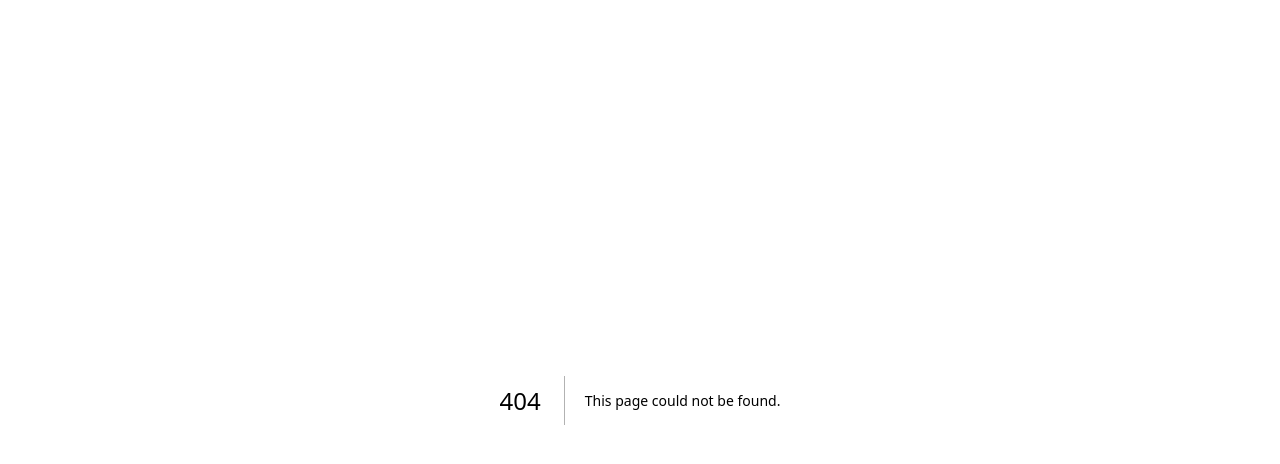
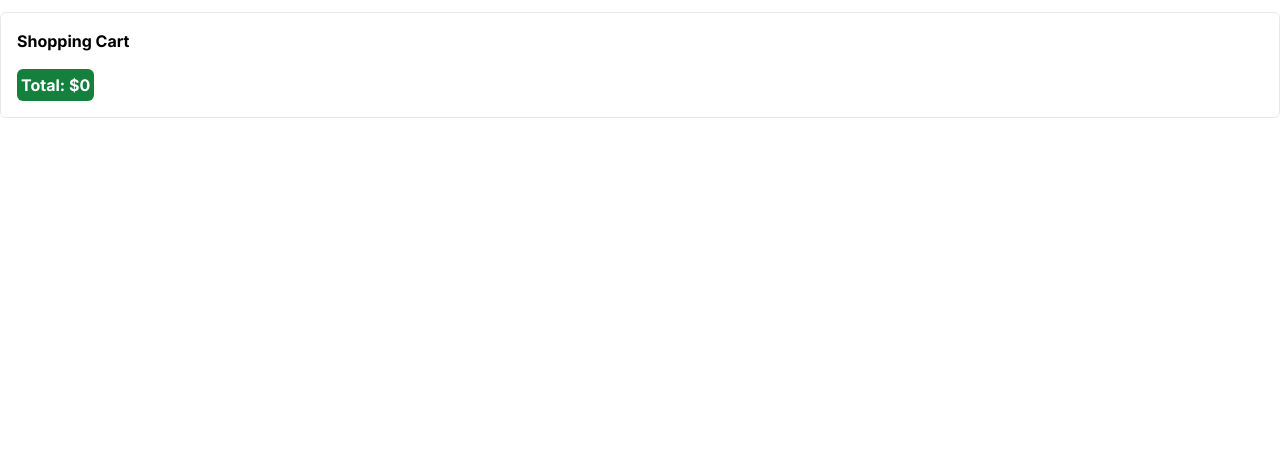
Before and after one commit to dwhyq/ab-inbev-challenge, a Next.js app: page /CartPage in a window 1280 px wide. Before the commit this address had no page. Shown: the top 464 px of the page. Built offline with nearby package versions, Linux system fonts and the light colour scheme.

Commit message:
Retrieve cart items from localStorage

```diff
--- /dev/null
+++ b/app/CartPage/page.js
@@ -0,0 +1,36 @@
+'use client'
+import React, { useEffect, useState } from 'react';
+import Cart from '../Cart/page';
+
+const CartPage = () => {
+  const [cartItems, setCartItems] = useState([]);
+
+  useEffect(() => {
+    // Retrieve cart items from localStorage
+    const savedCartItems = JSON.parse(localStorage.getItem('cartItems'));
+    if (savedCartItems) {
+      setCartItems(savedCartItems);
+    }
+  }, []);
+
+  const handleRemoveItem = (itemToRemove) => {
+    // Remove an item from the cart
+    const updatedCartItems = cartItems.filter((item) => item.id !== itemToRemove.id);
+    setCartItems(updatedCartItems);
+  };
+
+  const handleRemoveAllItems = () => {
+    // Remove all items from the cart
+    setCartItems([]);
+  };
+
+  const totalQuantity = cartItems.reduce((total, item) => total + item.quantity, 0);
+
+  return (
+    <main>
+      <Cart cartItems={cartItems} onRemoveItem={handleRemoveItem} onRemoveAllItems={handleRemoveAllItems} totalQuantity={totalQuantity}/>
+    </main>
+  );
+};
+
+export default CartPage;
```
